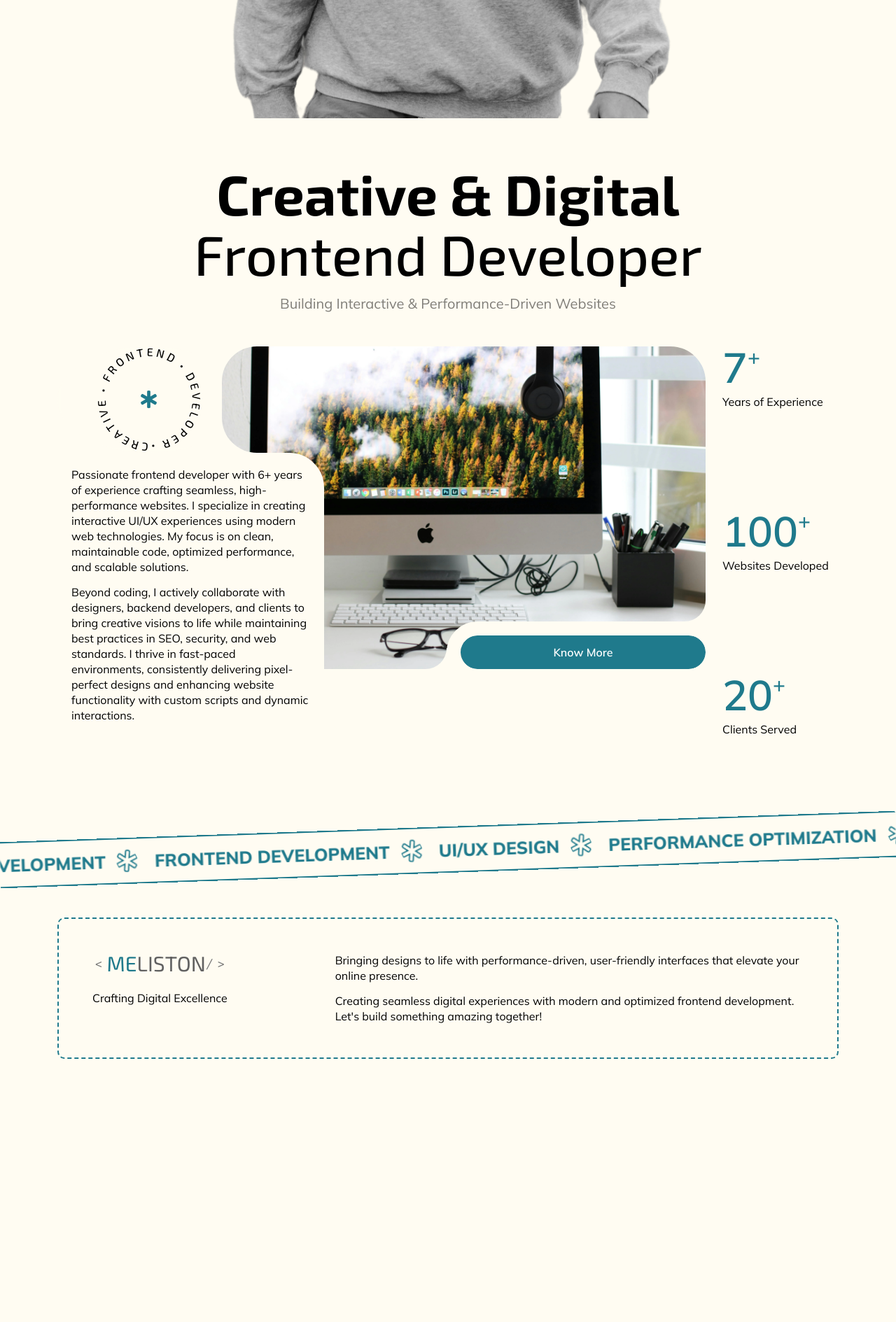
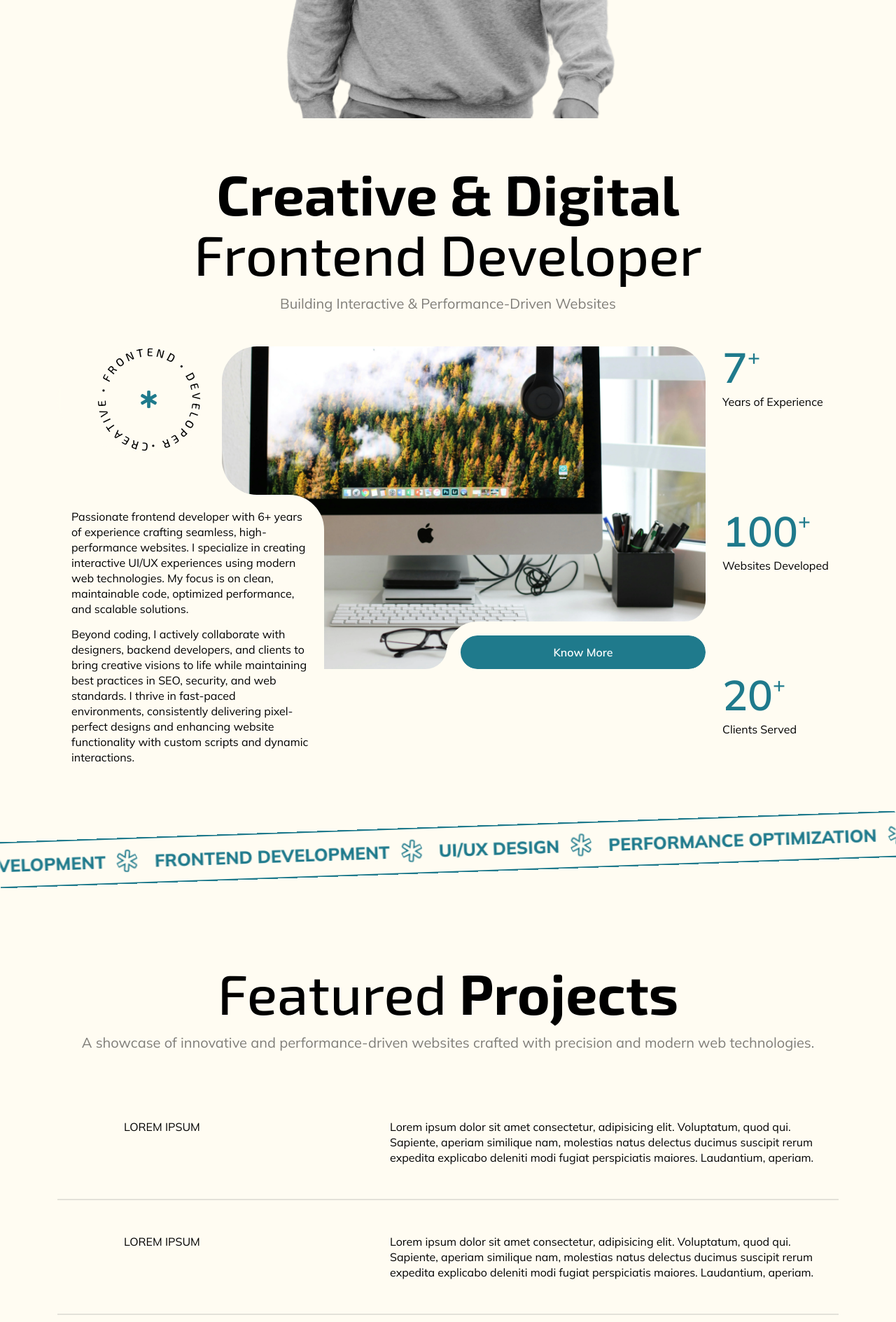
Before and after one commit to MelistonCosta/mel-portfolio, a PHP site: page / in a window 1280 px wide. Shown: the part 631-2520 px from the top of the page at 70% size. Before the commit the page ends 2144 px from the top, so only its background shows below. Run offline with PHP 8.4, Linux system fonts and the light colour scheme.

Commit message:
new changes

```diff
--- a/index.php
+++ b/index.php
@@ -3,5 +3,6 @@
     <?php include "template-files/home/intro.php" ?>
     <?php include "template-files/home/banner.php" ?>
     <?php include "template-files/home/text-slider.php" ?>
+    <?php include "template-files/home/uneven-cards.php" ?>
     <?php // include "template-files/home/text-slider-2.php" ?>
 <?php include "layout/footer.php" ?>
--- a/sass/required/_keyframe.scss
+++ b/sass/required/_keyframe.scss
@@ -110,3 +110,20 @@
         transform: translate(0, 0);
     }
 }
+
+@keyframes projectName {
+    0% {
+        transform: translate(-100%, -50%);
+        opacity: 0;
+    }
+    10% {
+        opacity: .1;
+    }
+    90% {
+        opacity: .1;
+    }
+    100% {
+        transform: translate(200%, -50%);
+        opacity: 0;
+    }
+}
--- a/sass/template-files/home/_all.scss
+++ b/sass/template-files/home/_all.scss
@@ -2,3 +2,4 @@
 @import "banner";
 @import "text-slider";
 @import "text-slider-2";
+@import "uneven-cards";
--- a/sass/template-files/home/_banner.scss
+++ b/sass/template-files/home/_banner.scss
@@ -1,4 +1,5 @@
 section.home-banner {
+    background-color: color(theme, 1);
     .badge-content {
         .rounded-badge {
             border-radius: $round;
--- a/sass/template-files/home/_intro.scss
+++ b/sass/template-files/home/_intro.scss
@@ -26,7 +26,7 @@ section.custom-banner-animation {
         left: 0;
         right: 0;
         margin: 0 auto;
-        max-width: 640px;
+        max-width: 60vh;
         bottom: 0;
         img {}
     }
--- /dev/null
+++ b/sass/template-files/home/_uneven-cards.scss
@@ -0,0 +1,65 @@
+section.uneven-cards {
+    ul.uneven-card {
+        li {
+            border-bottom: 2px solid transparentize(color(black, 600), .8);
+            .blocks {
+                .image {
+                    width: 400px;
+                    height: 200px;
+                    left: 25%;
+                    top: 50%;
+                    transform: translate(0, -50%) rotate(-5deg);
+                    opacity: 0;
+                    pointer-events: none;
+                    // transition: $transition-linear;
+                    img {
+                        width: 100%;
+                        height: 100%;
+                        object-fit: cover;
+                        border-radius: $rounded;
+                    }
+                }
+                .project-name {
+                    a {
+                        &::before {
+                            content: attr(data-value);
+                            position: absolute;
+                            left: 0;
+                            font-size: 80px;
+                            text-transform: uppercase;
+                            opacity: 0;
+                            font-weight: 800;
+                            top: 50%;
+                            transform: translate(-100%, -50%);
+                            transition: $transition-smooth;
+                        }
+                    }
+                }
+            }
+            &:hover {
+                .blocks {
+                    .image {
+                        opacity: 1;
+                    }
+                    .project-name {
+                        a {
+                            &::before {
+                                animation: projectName 40s infinite;
+                            }
+                        }
+                    }
+                }
+            }
+            &:nth-child(even) {
+                .blocks {
+                    .image {
+                        transform: translate(0, -50%) rotate(5deg);
+                    }
+                }
+            }
+            &:last-of-type {
+                border-bottom: none;
+            }
+        }
+    }
+}
--- a/template-files/home/intro.php
+++ b/template-files/home/intro.php
@@ -1,7 +1,10 @@
 <section class="custom-banner-animation text-center pt-10 text-uppercase overflow-hidden">
-    <div class="first">Frontend</div>
+    <!-- <div class="first">Frontend</div>
     <div class="middle">Meliston</div>
-    <div class="last">Developer</div>
+    <div class="last">Developer</div> -->
+    <div class="first">Lorem</div>
+    <div class="middle">Lorem</div>
+    <div class="last">Lorem</div>
     <div class="main-img">
         <img loading="lazy" src="<?php echo $baseUrl ?>/images/model.webp" alt="" />
     </div>
--- /dev/null
+++ b/template-files/home/uneven-cards.php
@@ -0,0 +1,94 @@
+<section class="uneven-cards py-4 py-lg-5 py-xl-6 overflow-hidden">
+    <div class="container">
+        <div class="row justify-content-center">
+            <div class="col-12 col-lg-auto">
+                <div class="section-heading d-flex flex-column gap-2 gap-lg-3 text-center">
+                    <h2>Featured <strong>Projects</strong></h2>
+                    <p>A showcase of innovative and performance-driven websites crafted with precision and modern web technologies.</p>
+                </div>
+            </div>
+        </div>
+        <div class="row justify-content-center mt-4 mt-lg-5">
+            <div class="col">
+                <ul class="uneven-card">
+                    <li class="position-relative">
+                        <div class="blocks d-flex flex-column flex-lg-row gap-3 gap-lg-4 py-3 py-lg-5">
+                            <div class="image position-absolute z-3">
+                                <img src="<?php echo $baseUrl ?>/images/temp.webp" alt="" />
+                            </div>
+                            <div class="row">
+                                <div class="col-12 col-lg-4 offset-lg-1">
+                                    <div class="project-name text-uppercase">
+                                        <a href="http://" target="_blank" rel="noopener noreferrer" data-value="Lorem ipsum">Lorem ipsum</a>
+                                    </div>
+                                </div>
+                                <div class="col-12 col-lg-7">
+                                    <div class="project-description">
+                                        <p>Lorem ipsum dolor sit amet consectetur, adipisicing elit. Voluptatum, quod qui. Sapiente, aperiam similique nam, molestias natus delectus ducimus suscipit rerum expedita explicabo deleniti modi fugiat perspiciatis maiores. Laudantium, aperiam.</p>
+                                    </div>
+                                </div>
+                            </div>
+                        </div>
+                    </li>
+                    <li class="position-relative">
+                        <div class="blocks d-flex flex-column flex-lg-row gap-3 gap-lg-4 py-3 py-lg-5">
+                            <div class="image position-absolute z-3">
+                                <img src="<?php echo $baseUrl ?>/images/temp-2.webp" alt="" />
+                            </div>
+                            <div class="row">
+                                <div class="col-12 col-lg-4 offset-lg-1">
+                                    <div class="project-name text-uppercase">
+                                        <a href="http://" target="_blank" rel="noopener noreferrer" data-value="Lorem ipsum">Lorem ipsum</a>
+                                    </div>
+                                </div>
+                                <div class="col-12 col-lg-7">
+                                    <div class="project-description">
+                                        <p>Lorem ipsum dolor sit amet consectetur, adipisicing elit. Voluptatum, quod qui. Sapiente, aperiam similique nam, molestias natus delectus ducimus suscipit rerum expedita explicabo deleniti modi fugiat perspiciatis maiores. Laudantium, aperiam.</p>
+                                    </div>
+                                </div>
+                            </div>
+                        </div>
+                    </li>
+                    <li class="position-relative">
+                        <div class="blocks d-flex flex-column flex-lg-row gap-3 gap-lg-4 py-3 py-lg-5">
+                            <div class="image position-absolute z-3">
+                                <img src="<?php echo $baseUrl ?>/images/temp.webp" alt="" />
+                            </div>
+                            <div class="row">
+                                <div class="col-12 col-lg-4 offset-lg-1">
+                                    <div class="project-name text-uppercase">
+                                        <a href="http://" target="_blank" rel="noopener noreferrer" data-value="Lorem ipsum">Lorem ipsum</a>
+                                    </div>
+                                </div>
+                                <div class="col-12 col-lg-7">
+                                    <div class="project-description">
+                                        <p>Lorem ipsum dolor sit amet consectetur, adipisicing elit. Voluptatum, quod qui. Sapiente, aperiam similique nam, molestias natus delectus ducimus suscipit rerum expedita explicabo deleniti modi fugiat perspiciatis maiores. Laudantium, aperiam.</p>
+                                    </div>
+                                </div>
+                            </div>
+                        </div>
+                    </li>
+                    <li class="position-relative">
+                        <div class="blocks d-flex flex-column flex-lg-row gap-3 gap-lg-4 py-3 py-lg-5">
+                            <div class="image position-absolute z-3">
+                                <img src="<?php echo $baseUrl ?>/images/temp-2.webp" alt="" />
+                            </div>
+                            <div class="row">
+                                <div class="col-12 col-lg-4 offset-lg-1">
+                                    <div class="project-name text-uppercase">
+                                        <a href="http://" target="_blank" rel="noopener noreferrer" data-value="Lorem ipsum">Lorem ipsum</a>
+                                    </div>
+                                </div>
+                                <div class="col-12 col-lg-7">
+                                    <div class="project-description">
+                                        <p>Lorem ipsum dolor sit amet consectetur, adipisicing elit. Voluptatum, quod qui. Sapiente, aperiam similique nam, molestias natus delectus ducimus suscipit rerum expedita explicabo deleniti modi fugiat perspiciatis maiores. Laudantium, aperiam.</p>
+                                    </div>
+                                </div>
+                            </div>
+                        </div>
+                    </li>
+                </ul>
+            </div>
+        </div>
+    </div>
+</section>
```
Also changed, not shown: js/home.js (+80 -15 lines), css/style.css, images/temp-2.webp (added), 2 other files.
